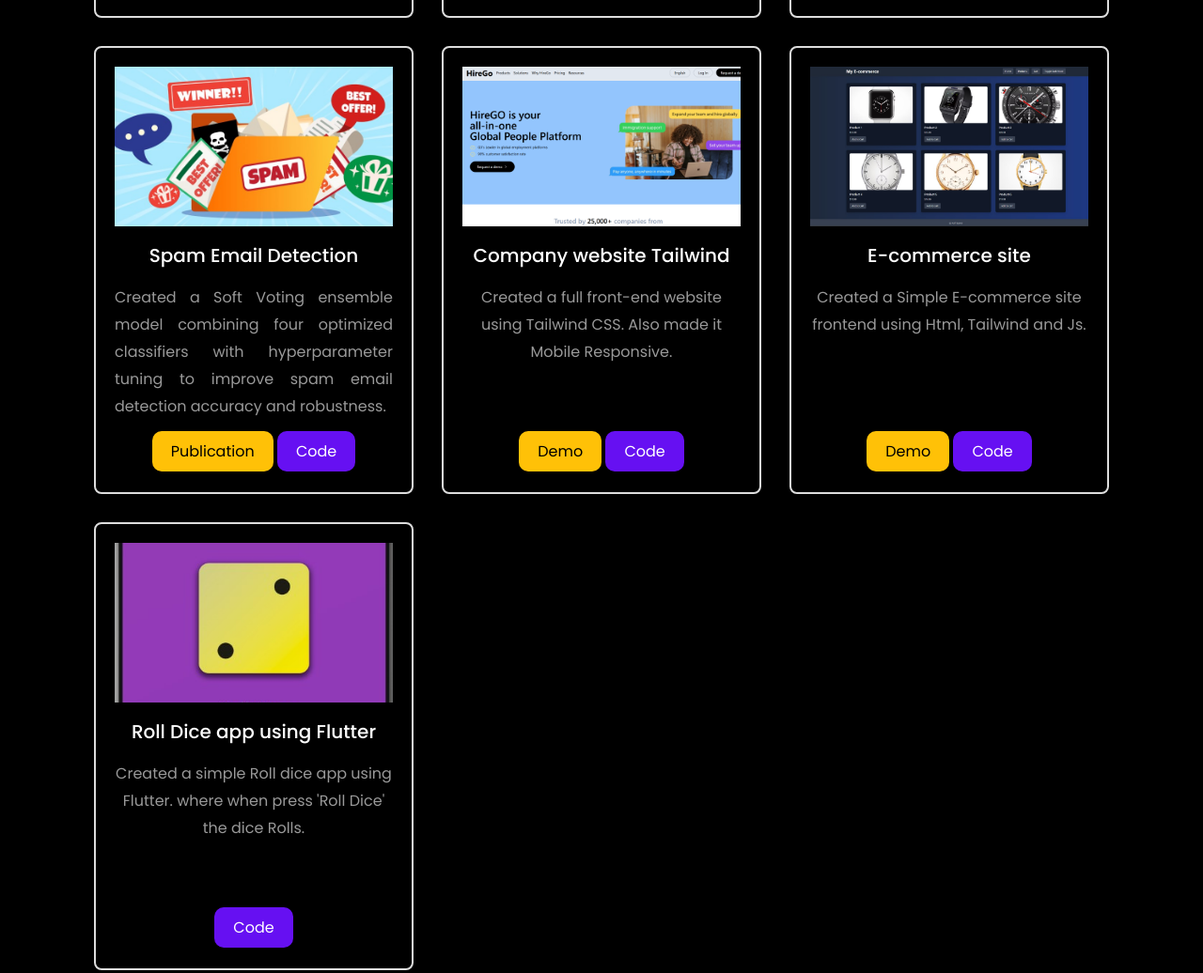
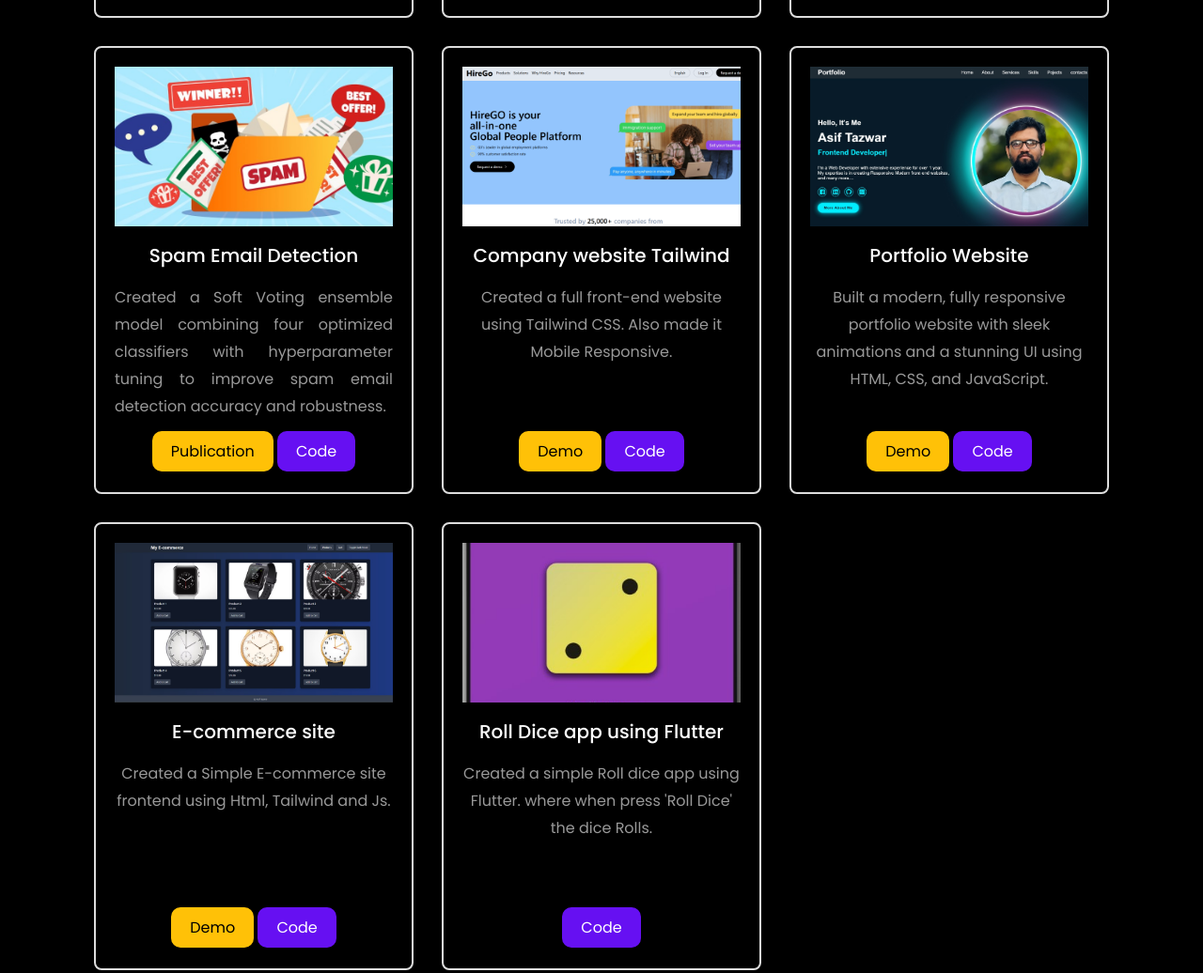
Before and after one commit to Asif-000/Portfolio, a plain HTML site: page index.html in a window 1280 px wide. Shown: the part 2395-3431 px from the top of the page at 94% size. Drawn offline with Linux system fonts and the light colour scheme; files whose address does not match are found by name.

Commit message:
added new project

```diff
--- a/index.html
+++ b/index.html
@@ -369,7 +369,20 @@
                 </div>
               </div>
             </div>
-			            <div class="col-md-4 d-flex ftco-animate">
+			<div class="col-md-4 d-flex ftco-animate">
+              <div class="blog-entry justify-content-end">
+                <a href="https://portfolio-website-3212.netlify.app/" class="block-20 zoom-effect" style="background-image: url('images/proj_7.jpg');"></a>
+                <div class="text mt-3 float-right d-block">
+                  <h3 class="heading" style="text-align: center;"><a href="https://portfolio-website-3212.netlify.app/">Portfolio Website</a></h3>
+                  <p class="card-description" style="text-align: center;">Built a modern, fully responsive portfolio website with sleek animations and a stunning UI using HTML, CSS, and JavaScript.</p>
+                  <div class="py-2" style="text-align: center;">
+                    <a href="https://portfolio-website-3212.netlify.app/" class="btn-demo">Demo</a>
+                    <a href="https://github.com/Asif-000/Portfolio-projects/tree/main/Portfolio%20project%201" class="btn-code">Code</a>
+                  </div>
+                </div>
+              </div>
+            </div>
+			<div class="col-md-4 d-flex ftco-animate">
               <div class="blog-entry justify-content-end">
                 <a href="https://asif-000.github.io/E-commerce-site-Frontend/" class="block-20 zoom-effect" style="background-image: url('images/proj_3.jpg');"></a>
                 <div class="text mt-3 float-right d-block">
```
Also changed, not shown: css/style.css, images/proj_7.jpg (added).
